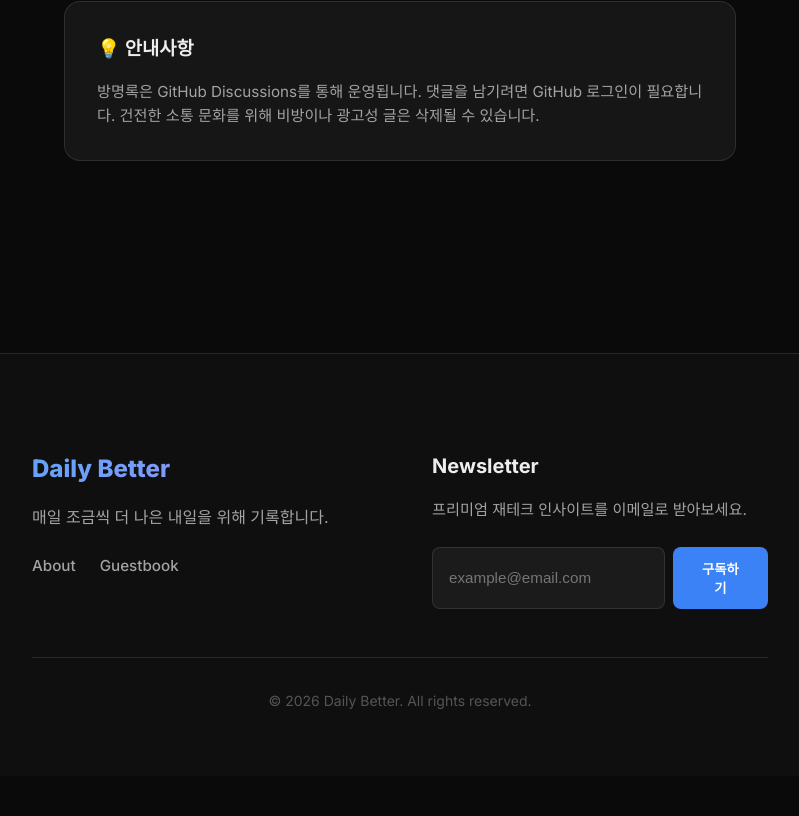
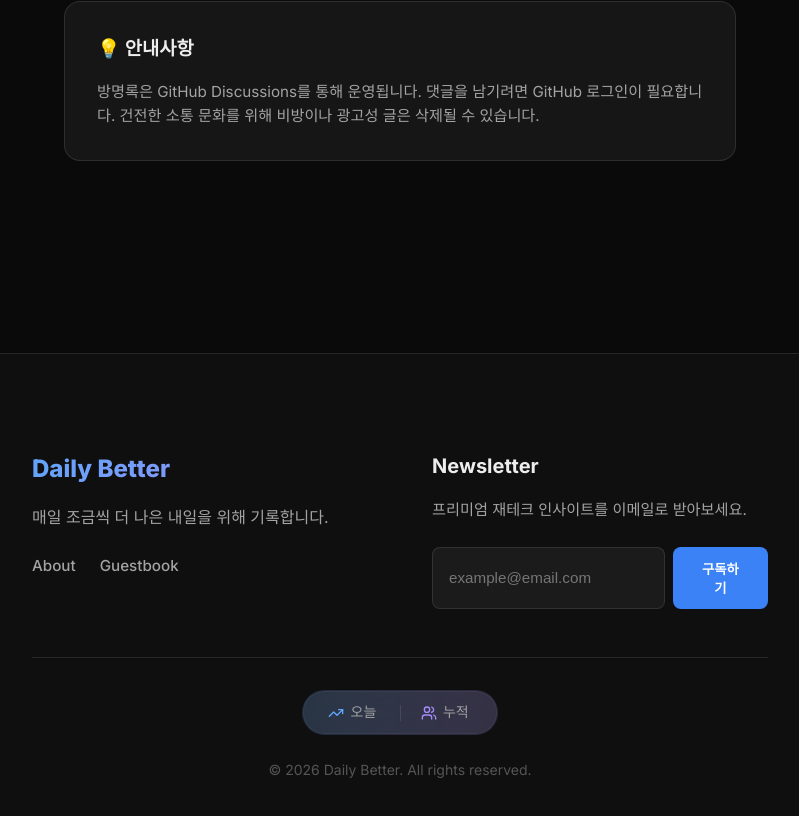
Before and after one commit to oddeye2796-cyber/wealth-growth, a Next.js app: page /guestbook in a window 1280 px wide. Shown: the part 450-1266 px from the top of the page, without its empty margins (240-1039 px from the left). Before the commit the page ends 1226 px from the top, so only its background shows below. Built offline with nearby package versions, Linux system fonts and the light colour scheme; no server answers; the database is empty.

Commit message:
Add Vercel KV visitor counter: API, UI Component, CSS

```diff
--- a/package.json
+++ b/package.json
@@ -9,6 +9,7 @@
     "lint": "eslint"
   },
   "dependencies": {
+    "@vercel/kv": "^3.0.0",
     "date-fns": "^4.1.0",
     "gray-matter": "^4.0.3",
     "lucide-react": "^1.7.0",
--- /dev/null
+++ b/src/app/api/visitor/route.ts
@@ -0,0 +1,28 @@
+import { kv } from '@vercel/kv';
+import { NextResponse } from 'next/server';
+
+export const dynamic = 'force-dynamic';
+
+export async function GET() {
+  try {
+    // 오늘 날짜 구하기 (YYYY-MM-DD 형식)
+    const today = new Date().toISOString().split('T')[0];
+
+    // 누적 접속자 수 증가
+    const total = await kv.incr('pageviews:total');
+    // 오늘 접속자 수 증가
+    const daily = await kv.incr(`pageviews:today:${today}`);
+
+    // 오늘의 카운터 키는 이틀 뒤면 필요 없으므로 만료 시간 설정 (48시간)
+    await kv.expire(`pageviews:today:${today}`, 48 * 60 * 60);
+
+    return NextResponse.json({ total, today: daily });
+  } catch (error) {
+    console.error('Visitor Counter API Error:', error);
+    // 에러 발생 시 UI 에러 방지를 위해 기본값 반환
+    return NextResponse.json(
+      { total: 0, today: 0, error: 'Database connection failed' },
+      { status: 200 } // 500으로 던지면 프론트 fetch가 깨지므로 200에 0을 보냅니다
+    );
+  }
+}
--- a/src/app/globals.css
+++ b/src/app/globals.css
@@ -279,3 +279,87 @@
   color: #555;
   font-size: 0.875rem;
 }
+
+/* Visitor Counter Widget */
+.visitor-widget-container {
+  display: flex;
+  justify-content: center;
+  align-items: center;
+  margin-bottom: 1.5rem;
+}
+
+.visitor-widget {
+  padding: 1px;
+  background: linear-gradient(90deg, rgba(96,165,250,0.2), rgba(167,139,250,0.2));
+  border-radius: 9999px;
+  transition: all 0.3s ease;
+  width: fit-content;
+}
+
+.visitor-widget:hover {
+  transform: translateY(-2px);
+  box-shadow: 0 4px 20px -2px rgba(167,139,250,0.15);
+}
+
+.visitor-widget-inner {
+  background: var(--card-bg);
+  backdrop-filter: blur(12px);
+  padding: 0.6rem 1.5rem;
+  border-radius: 9999px;
+  display: flex;
+  gap: 1.25rem;
+  align-items: center;
+  border: 1px solid rgba(255, 255, 255, 0.05);
+  font-size: 0.875rem;
+  font-weight: 500;
+}
+
+.visitor-stat {
+  display: flex;
+  align-items: center;
+  gap: 0.4rem;
+  color: var(--text-muted);
+}
+
+.visitor-stat-icon.today {
+  color: #60a5fa; /* Blue */
+}
+
+.visitor-stat-icon.total {
+  color: #a78bfa; /* Purple */
+}
+
+.visitor-value {
+  color: #fff;
+  font-weight: 700;
+  margin-left: 0.2rem;
+}
+
+.visitor-divider {
+  width: 1px;
+  height: 16px;
+  background: rgba(255,255,255,0.1);
+}
+
+.visitor-skeleton {
+  display: flex;
+  gap: 1rem;
+  align-items: center;
+  animation: pulse 2s cubic-bezier(0.4, 0, 0.6, 1) infinite;
+}
+
+.visitor-skeleton-block {
+  width: 60px;
+  height: 16px;
+  background: rgba(255,255,255,0.05);
+  border-radius: 4px;
+}
+
+@keyframes pulse {
+  0%, 100% {
+    opacity: 1;
+  }
+  50% {
+    opacity: .5;
+  }
+}
--- a/src/app/layout.tsx
+++ b/src/app/layout.tsx
@@ -3,6 +3,7 @@
 import "./globals.css";
 import Link from 'next/link';
 import NewsletterForm from '@/components/NewsletterForm';
+import VisitorCounter from '@/components/VisitorCounter';
 
 const inter = Inter({ subsets: ["latin"] });
 
@@ -70,6 +71,7 @@
             </div>
 
             <div className="footer-bottom">
+              <VisitorCounter />
               <p>© {new Date().getFullYear()} Daily Better. All rights reserved.</p>
             </div>
           </div>
--- /dev/null
+++ b/src/components/VisitorCounter.tsx
@@ -0,0 +1,60 @@
+'use client';
+
+import { useEffect, useState } from 'react';
+import { Users, TrendingUp } from 'lucide-react';
+
+export default function VisitorCounter() {
+  const [counts, setCounts] = useState<{ total: number; today: number } | null>(null);
+
+  useEffect(() => {
+    // API 호출 (페이지 뷰 카운트 및 조회)
+    const fetchVisitorCount = async () => {
+      try {
+        const res = await fetch('/api/visitor', { cache: 'no-store' });
+        if (res.ok) {
+          const data = await res.json();
+          if (data.total !== undefined) {
+            setCounts(data);
+          }
+        }
+      } catch (error) {
+        console.error('Failed to fetch visitor count');
+        // 에러 시 빈 값 유지되더라도 무시
+      }
+    };
+
+    // 웹사이트 초기 렌더링을 방해하지 않기 위해 1초 지연 호출
+    const timer = setTimeout(() => {
+      fetchVisitorCount();
+    }, 1000);
+
+    return () => clearTimeout(timer);
+  }, []);
+
+  return (
+    <div className="visitor-widget-container">
+      <div className="visitor-widget" title="방문자 통계 (Vercel KV)">
+        <div className="visitor-widget-inner">
+          {counts ? (
+            <>
+              <div className="visitor-stat">
+                <TrendingUp size={16} className="visitor-stat-icon today" />
+                <span>오늘 <strong className="visitor-value">{counts.today.toLocaleString()}</strong></span>
+              </div>
+              <div className="visitor-divider"></div>
+              <div className="visitor-stat">
+                <Users size={16} className="visitor-stat-icon total" />
+                <span>누적 <strong className="visitor-value">{counts.total.toLocaleString()}</strong></span>
+              </div>
+            </>
+          ) : (
+            <div className="visitor-skeleton">
+              <div className="visitor-skeleton-block"></div>
+              <div className="visitor-skeleton-block"></div>
+            </div>
+          )}
+        </div>
+      </div>
+    </div>
+  );
+}
```
Also changed, not shown: 1 other file (tests, documents, lock files or other folders).
